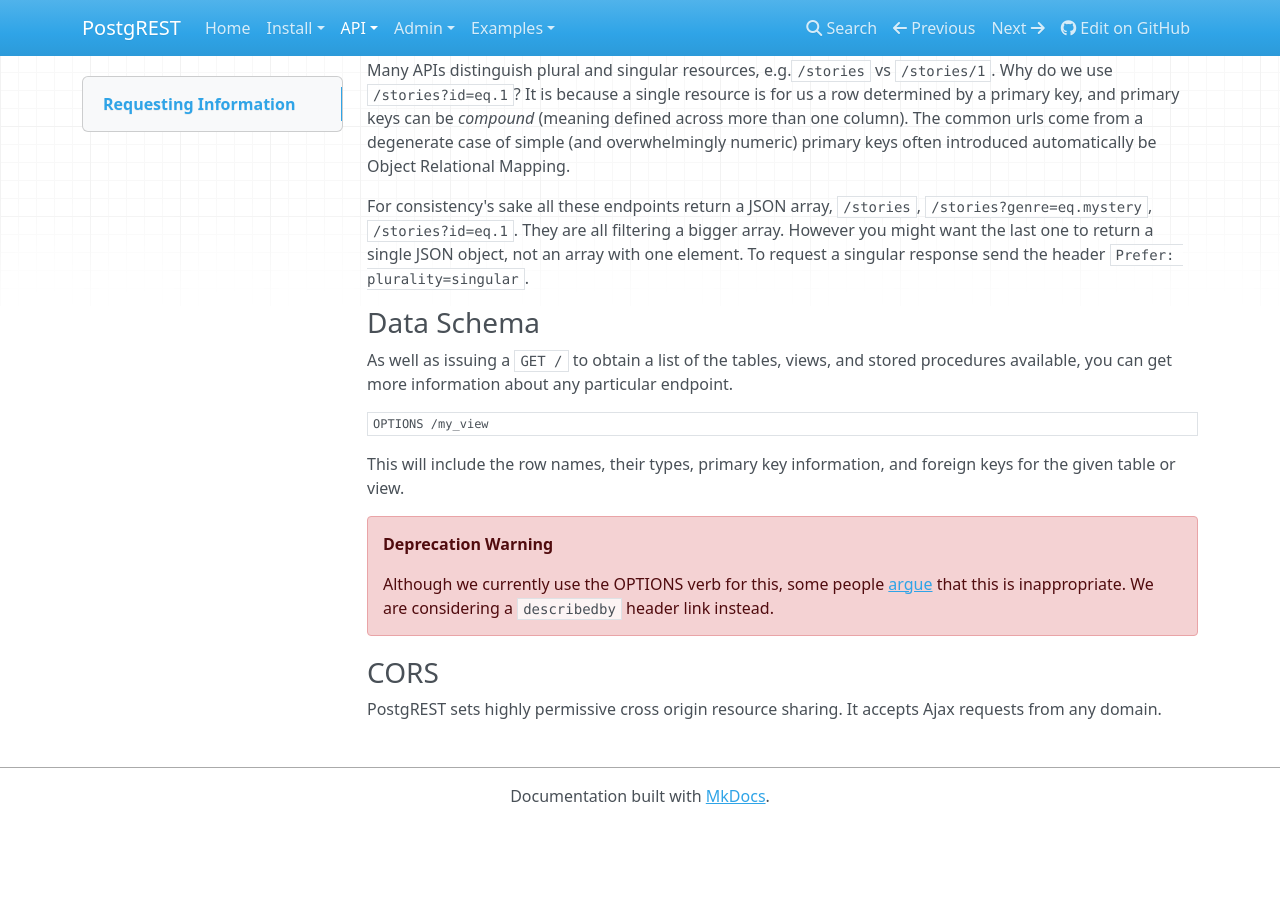
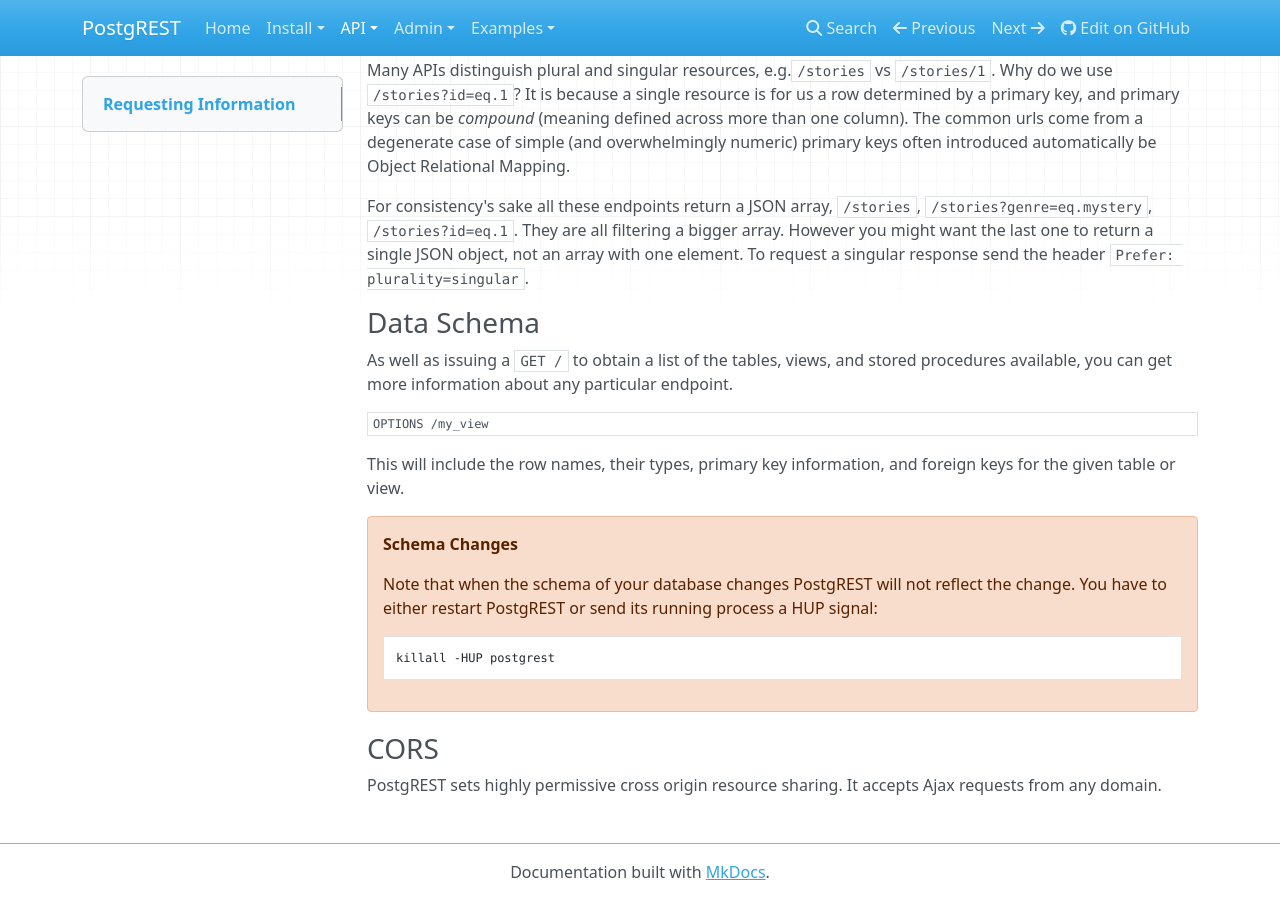
Before and after one commit to PostgREST/postgrest, an MkDocs documentation site: the page built from docs/api/reading.md, in a window 1280 px wide and 900 px high, scrolled down 5037 px. Built offline with MkDocs 1.6.1, drawn with Linux system fonts in a browser that asks for light colours; nearby versions of some CDN libraries; old or Windows-style settings are respelled for this version of MkDocs; before the commit the page ends 5861 px from its top, so only the background shows below that.

Commit message:
Note SIGHUP in docs

```diff
--- a/docs/api/reading.md
+++ b/docs/api/reading.md
@@ -328,14 +328,14 @@
 This will include the row names, their types, primary key
 information, and foreign keys for the given table or view.
 
-<div class="admonition danger">
-    <p class="admonition-title">Deprecation Warning</p>
+<div class="admonition warning">
+    <p class="admonition-title">Schema Changes</p>
 
-    <p>Although we currently use the OPTIONS verb for this, some
-    people <a
-    href="https://www.mnot.net/blog/2012/10/29/NO_OPTIONS">argue</a> that
-    this is inappropriate. We are considering a <code>describedby</code>
-    header link instead.</p>
+    <p>Note that when the schema of your database changes PostgREST will not reflect
+    the change. You have to either restart PostgREST or send its running process
+    a HUP signal:
+
+    <pre><code>killall -HUP postgrest</code></pre>
 </div>
 
 ### CORS
```
